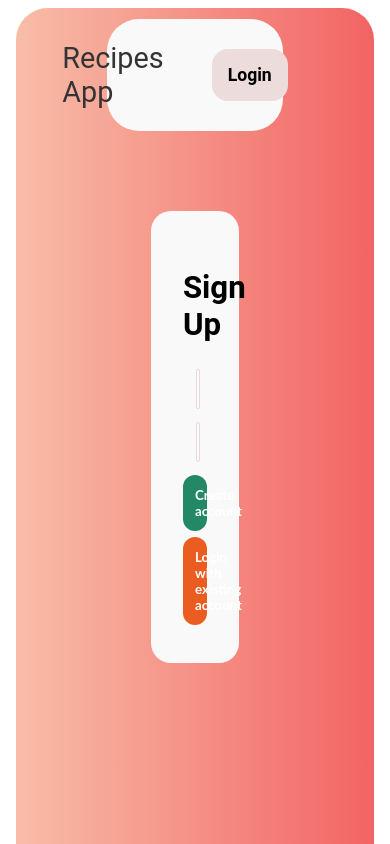
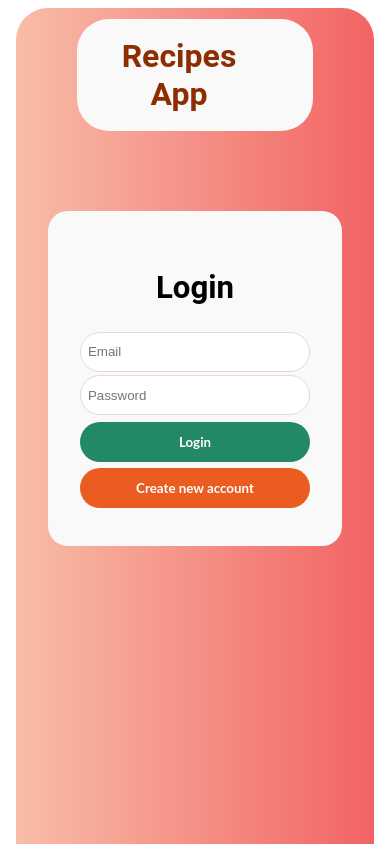
Before and after one commit to weronikabuczak/recipes-app, a React (Create React App) app: page /auth in a window 390 px wide. Shown: the top 844 px of the page. Built offline with nearby package versions, Linux system fonts and the light colour scheme.

Commit message:
RWD (auth part)

```diff
--- a/src/App.js
+++ b/src/App.js
@@ -1,12 +1,17 @@
-import {Switch, Route} from "react-router-dom";
+import {Switch, Route, Redirect} from "react-router-dom";
 import HomePage from "./router-pages/HomePage";
 import RecipesPage from "./router-pages/RecipesPage";
 import ShoppingListPage from "./router-pages/ShoppingListPage";
 import AuthenticationPage from "./router-pages/AuthenticationPage";
 import MainContainer from "./components/MainContainer/MainContainer";
 import ProfilePage from "./router-pages/ProfilePage";
+import {useContext} from "react";
+import AuthContext from "./store/auth-context";
 
 function App() {
+    const authContext = useContext(AuthContext);
+    const isLoggedIn = authContext.isLoggedIn;
+
     return (
         <MainContainer>
             <Switch>
@@ -14,15 +19,19 @@ function App() {
                     <AuthenticationPage/>
                 </Route>
                 <Route path='/home'>
+                    {!isLoggedIn && <Redirect to='/auth'/>}
                     <HomePage/>
                 </Route>
                 <Route path='/recipes'>
+                    {!isLoggedIn && <Redirect to='/auth'/>}
                     <RecipesPage/>
                 </Route>
                 <Route path='/shopping'>
+                    {!isLoggedIn && <Redirect to='/auth'/>}
                     <ShoppingListPage/>
                 </Route>
                 <Route path='/profile'>
+                    {!isLoggedIn && <Redirect to='/auth'/>}
                     <ProfilePage/>
                 </Route>
             </Switch>
--- a/src/UI/CustomButton.module.css
+++ b/src/UI/CustomButton.module.css
@@ -3,7 +3,6 @@
     padding: 12px;
     width: 50%;
     margin: 0.4rem auto;
-    /*font-style: inherit;*/
     font-family: 'Lato', sans-serif;
     /*todo*/
     display: block;
@@ -39,3 +38,9 @@
 .default-button.cancellation:hover {
     background-color: #ea7f5a;
 }
+
+@media (max-width: 425px) {
+    .default-button {
+        width: 100%;
+    }
+}
--- a/src/UI/CustomInput.module.css
+++ b/src/UI/CustomInput.module.css
@@ -1,6 +1,6 @@
 .input {
     text-align: center;
-    margin: 0.8rem;
+    margin: 0.8rem auto;
 }
 
 .input input {
@@ -20,3 +20,13 @@
     font-weight: bold;
     display: block;
 }
+
+@media (max-width: 425px) {
+    .input {
+        width: 100%;
+        margin: 0.2rem auto;
+    }
+    .input input {
+        width: 100%;
+    }
+}
--- a/src/components/Auth/AuthWindow.js
+++ b/src/components/Auth/AuthWindow.js
@@ -7,13 +7,12 @@ import AuthContext from "../../store/auth-context";
 
 //todo
 //custom hook
-//context
 // validation
 
 const AuthWindow = () => {
     const authContext = useContext(AuthContext);
 
-    const [isLoginWindow, setIsLoginWindow] = useState();
+    const [isLoginWindow, setIsLoginWindow] = useState(true);
     const [error, setError] = useState();
     const [isLoading, setIsLoading] = useState(false);
     const emailRef = useRef();
--- a/src/components/Auth/AuthWindow.module.css
+++ b/src/components/Auth/AuthWindow.module.css
@@ -1,5 +1,5 @@
 .auth {
-    width: 30%;
+    width: 40%;
     margin: 5rem auto;
     padding: 2rem;
     border-radius: 20px;
@@ -19,3 +19,15 @@
     border: #e5b8b2 1px solid;
     box-shadow: 0 0 2px 1px #f6d2cd;
 }
+
+@media (max-width: 1300px) {
+   .auth {
+       width: 50%;
+   }
+}
+
+@media (max-width: 768px) {
+    .auth {
+        width: 100%;
+    }
+}
--- a/src/components/MainContainer/NagivationBar.module.css
+++ b/src/components/MainContainer/NagivationBar.module.css
@@ -42,13 +42,12 @@
 .header a {
     text-decoration: none;
     color: black;
-    /*font-weight: bold;*/
 }
 
 .title {
-    font-size: 1.8rem;
-    padding-right: 2rem;
-    color: #343434;
+    font-size: 3rem;
+    font-weight: bold;
+    color: #8d2e02;
 }
 
 @keyframes nav-item {
@@ -59,3 +58,13 @@
         transform: scale(1.04);
     }
 }
+
+@media (max-width: 768px) {
+    .title {
+        font-size: 2rem;
+    }
+    .header {
+        width: 80%;
+        text-align: center;
+    }
+}
--- a/src/components/MainContainer/NavigationBar.js
+++ b/src/components/MainContainer/NavigationBar.js
@@ -6,7 +6,6 @@ import CustomButton from "../../UI/CustomButton";
 
 const NavigationBar = () => {
     const authContext = useContext(AuthContext);
-
     const isLoggedIn = authContext.isLoggedIn;
 
     const logoutHandler = () => {
@@ -33,10 +32,6 @@ const NavigationBar = () => {
                         <li>
                             <Link to='/shopping'>Shopping</Link>
                         </li>}
-                    {!isLoggedIn &&
-                        <li>
-                            <Link to='/auth'>Login</Link>
-                        </li>}
                     {isLoggedIn &&
                         <li>
                             <Link to='/profile'>Profile</Link>
--- a/src/components/Profile/Profile.js
+++ b/src/components/Profile/Profile.js
@@ -9,7 +9,7 @@ const Profile = () => {
     console.log("token" +   token);
 
     const sendHandler = async () => {
-        const response = await fetch(`https://recipes-app-32684-default-rtdb.firebaseio.com/meals.json`);
+        const response = await fetch(`https://recipes-app-32684-default-rtdb.firebaseio.com/meals.json?auth=${token}`);
 
         if (!response.ok) {
             throw new Error('Cannot load content.');
```
